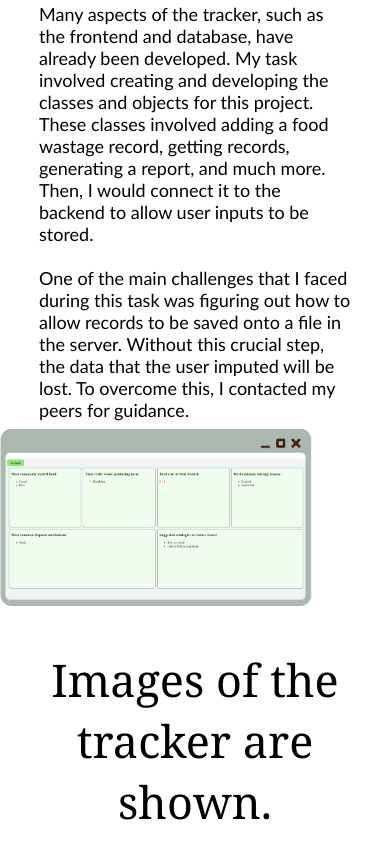
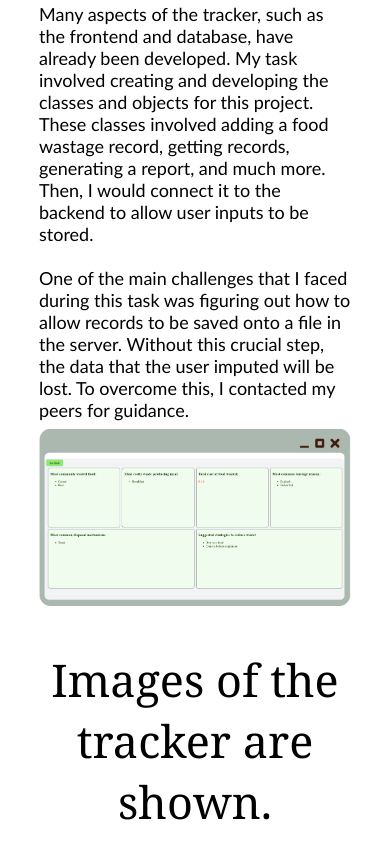
Before and after one commit to HaleyPatel17/CPSC349Project, a plain HTML site: page tracker.html in a window 390 px wide. Shown: the part 661-1520 px from the top of the page. Drawn offline with Linux system fonts and the light colour scheme.

Commit message:
Update style.css

```diff
--- a/style.css
+++ b/style.css
@@ -545,7 +545,8 @@ input[type=submit] {
     .habitflow-mainpage {
         width: 80%;
         float: none;
-        margin: auto;
+        margin-left: 10%;
+        margin-right: 10%;
     }
 
     .habit-second {
```
